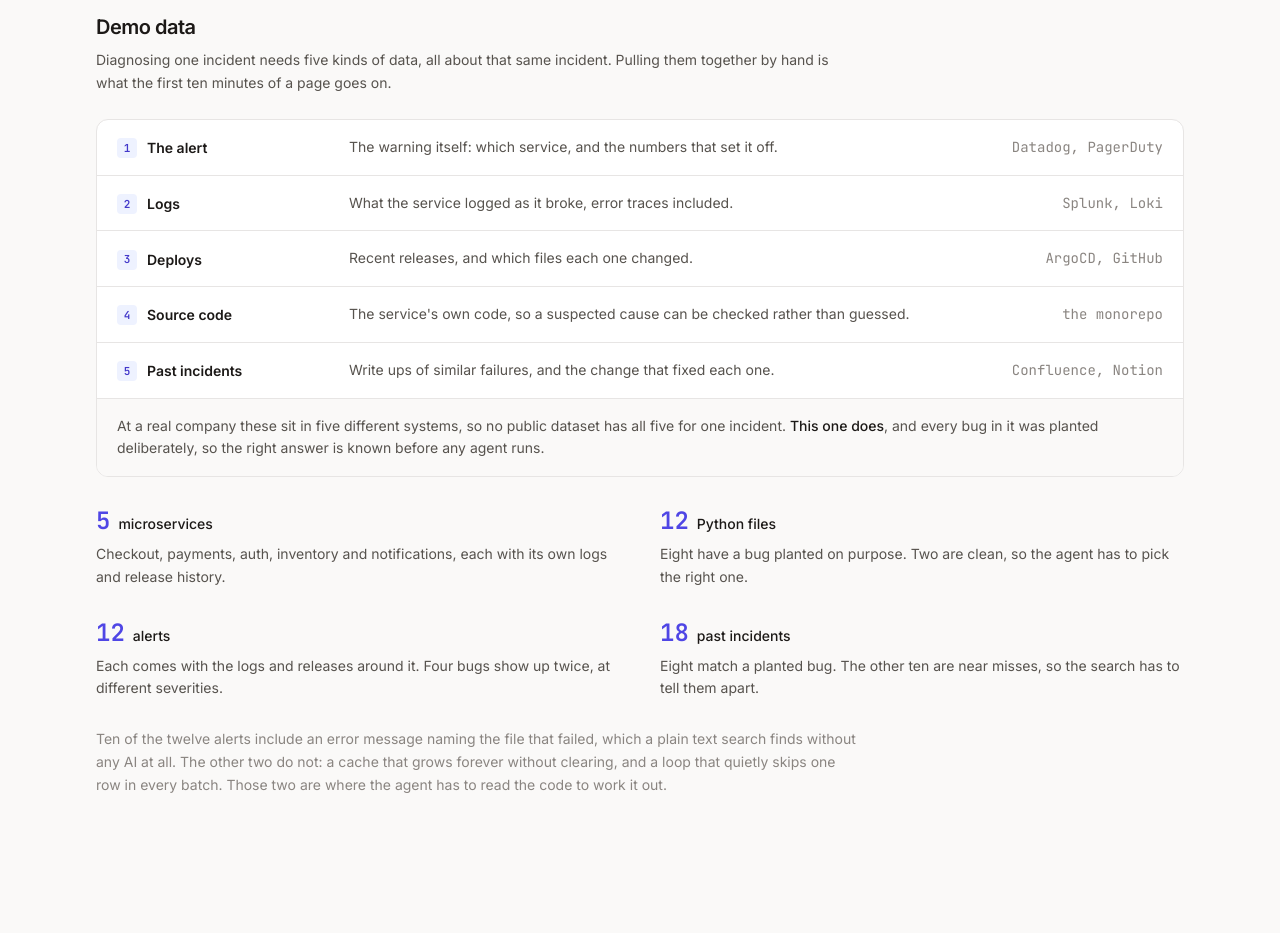
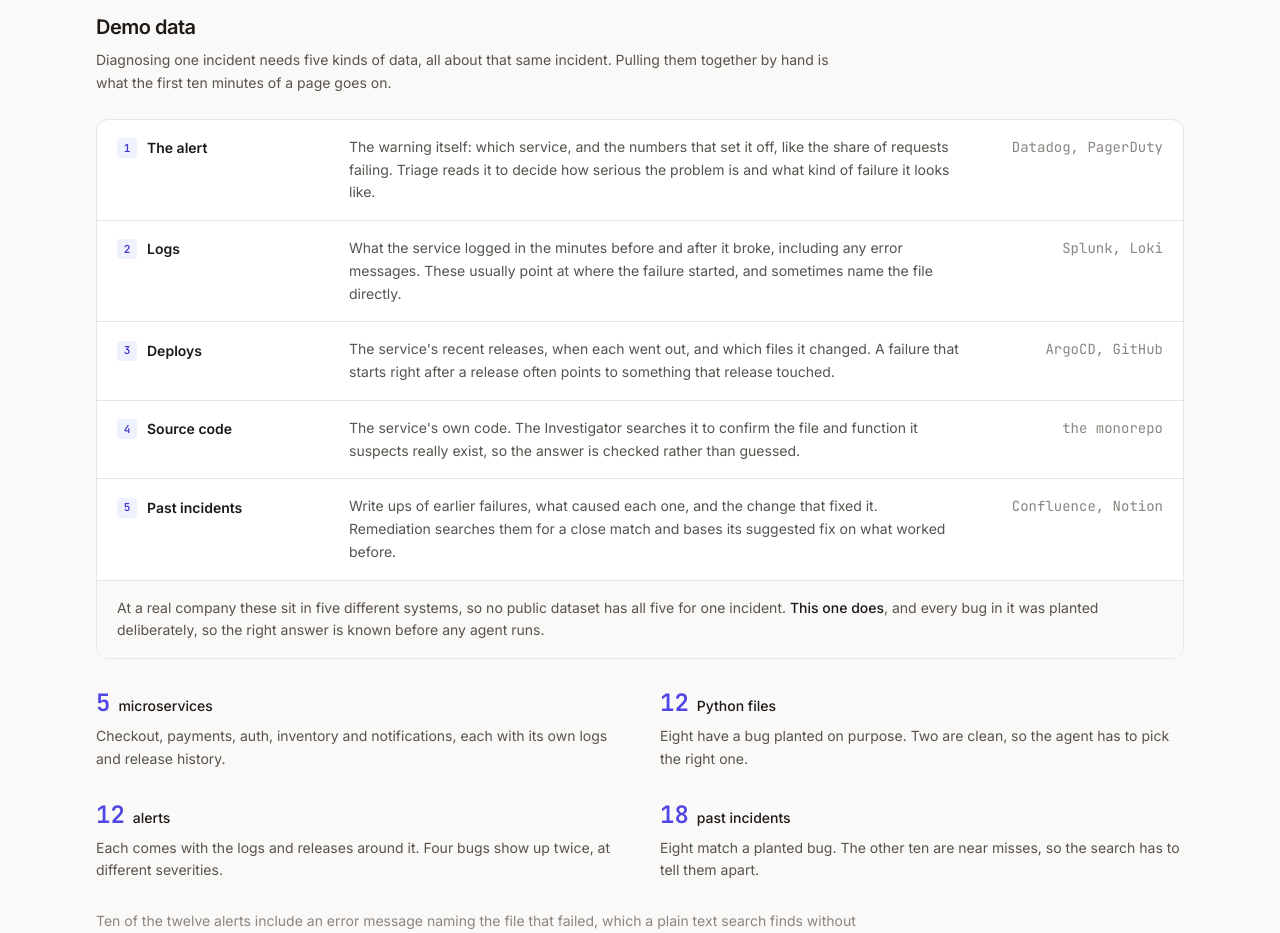
Before and after one commit to Mrudula-Kulkarni/oncall-support-agent, a Next.js app in the folder frontend/: page / in a window 1280 px wide. Shown: the part 820-1753 px from the top of the page. Before the commit the page ends 1672 px from the top, so only its background shows below. Built offline with nearby package versions, Linux system fonts and the light colour scheme.

Commit message:
Say what each data source is used for

```diff
--- a/frontend/components/DataSources.tsx
+++ b/frontend/components/DataSources.tsx
@@ -14,27 +14,27 @@
 const SOURCES = [
   {
     label: "The alert",
-    detail: "The warning itself: which service, and the numbers that set it off.",
+    detail: "The warning itself: which service, and the numbers that set it off, like the share of requests failing. Triage reads it to decide how serious the problem is and what kind of failure it looks like.",
     real: "Datadog, PagerDuty",
   },
   {
     label: "Logs",
-    detail: "What the service logged as it broke, error traces included.",
+    detail: "What the service logged in the minutes before and after it broke, including any error messages. These usually point at where the failure started, and sometimes name the file directly.",
     real: "Splunk, Loki",
   },
   {
     label: "Deploys",
-    detail: "Recent releases, and which files each one changed.",
+    detail: "The service's recent releases, when each went out, and which files it changed. A failure that starts right after a release often points to something that release touched.",
     real: "ArgoCD, GitHub",
   },
   {
     label: "Source code",
-    detail: "The service's own code, so a suspected cause can be checked rather than guessed.",
+    detail: "The service's own code. The Investigator searches it to confirm the file and function it suspects really exist, so the answer is checked rather than guessed.",
     real: "the monorepo",
   },
   {
     label: "Past incidents",
-    detail: "Write ups of similar failures, and the change that fixed each one.",
+    detail: "Write ups of earlier failures, what caused each one, and the change that fixed it. Remediation searches them for a close match and bases its suggested fix on what worked before.",
     real: "Confluence, Notion",
   },
 ];
```
